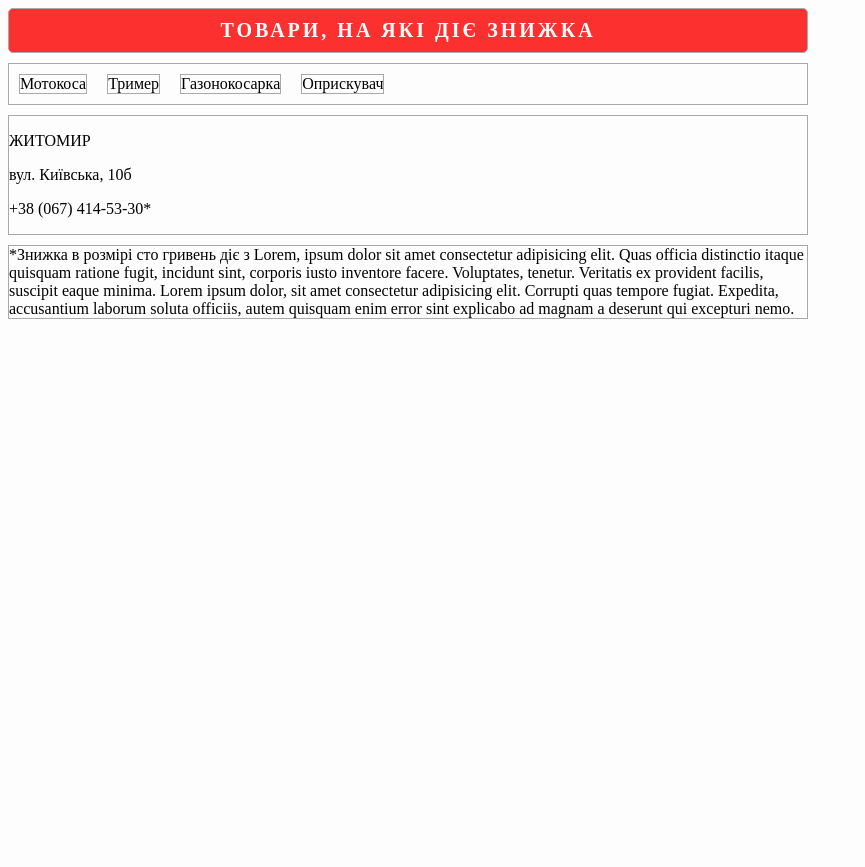
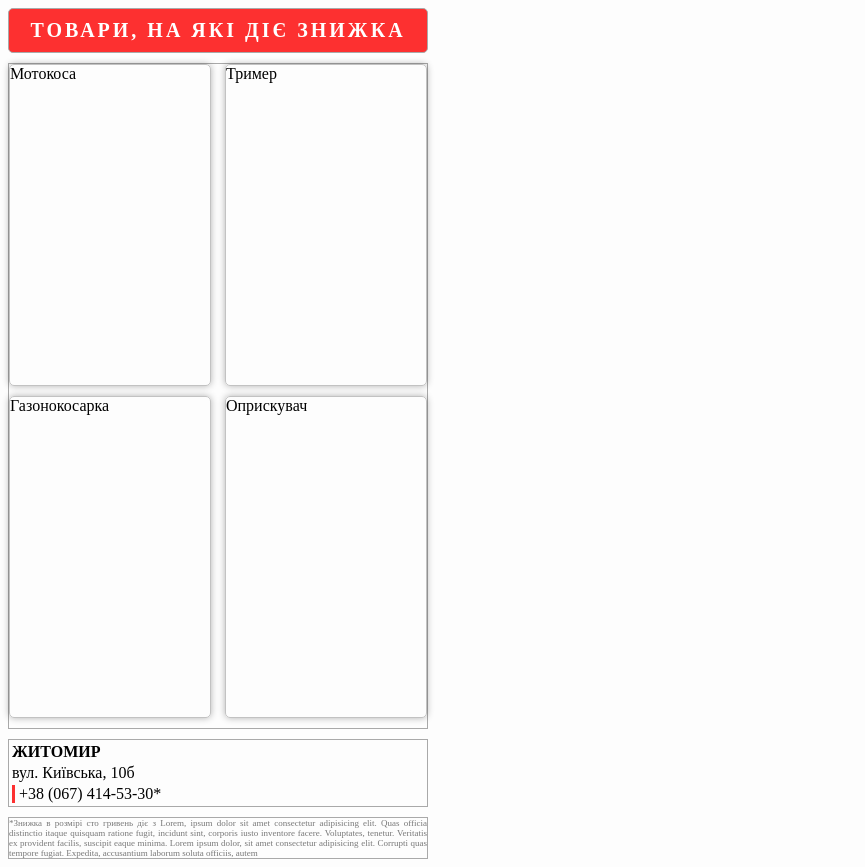
Before and after one commit to Denis16543/GameMarket, a plain HTML site: page market.html in a window 1280 px wide. Shown: the whole page, without its empty margins (0-865 px from the left). Before the commit the page ends 800 px from the top, so only its background shows below. Drawn offline with Linux system fonts and the light colour scheme.

Commit message:
доробляна робота

```diff
--- a/market.css
+++ b/market.css
@@ -4,7 +4,7 @@ body{
 }
 
 content{
-    width: 800px;
+    width: 420px;
     display: flex;
     flex-direction: column;
     justify-content: center;
@@ -29,11 +29,35 @@ div {
 }
 
 .items {
-    padding: 10px;
+    /*padding: 10px;*/
     display: flex;
-    gap: 20px;
+    flex-wrap: wrap;
+    justify-content: space-between;
+    /*gap: 2px;*/
 }
 
 .item{
+    width: 200px;
+    height: 320px;
+    margin-bottom: 10px;
 
+    border: 1px solid rgb(194, 194, 194);
+    border-radius: 5px;
+    box-shadow: 0 0 7px rgba(0, 0, 0, 0.3);
 }
+.contacts p {
+    margin: 3px;
+}
+
+.contacts p:first-child {
+    font-weight: bold;
+}
+
+.contacts p:last-child {
+    border-left: 3px solid rgb(253, 48, 48);;
+}
+.license {
+    font-size: 9px;
+    text-align: justify;
+    color: rgb(120, 120, 120);
+}
--- a/market.html
+++ b/market.html
@@ -17,12 +17,12 @@
             <div class="item">Оприскувач</div>
 
         </div>
-        <div>
+        <div class="contacts">
             <p>ЖИТОМИР</p>
             <p>вул. Київська, 10б</p>
-            <p> +38 (067) 414-53-30*</p>
+            <p> &nbsp;+38 (067) 414-53-30*</p>
         </div>
-        <div>*Знижка в розмірі сто гривень діє з Lorem, ipsum dolor
+        <div class="license">*Знижка в розмірі сто гривень діє з Lorem, ipsum dolor
     sit amet consectetur adipisicing elit. Quas officia
         distinctio itaque quisquam ratione fugit, incidunt sint,
         corporis iusto inventore facere. Voluptates,
@@ -30,14 +30,9 @@
         minima. Lorem ipsum dolor, sit amet consectetur
         adipisicing elit. Corrupti quas tempore fugiat. Expedita,
         accusantium laborum soluta officiis, autem
-        quisquam enim error sint explicabo ad magnam a deserunt
-        qui excepturi nemo. </div>
+         </div>
 
-
-    </content>
-
-
-
-</body>
+ </content>
+ </body>
 
 </html>
```
